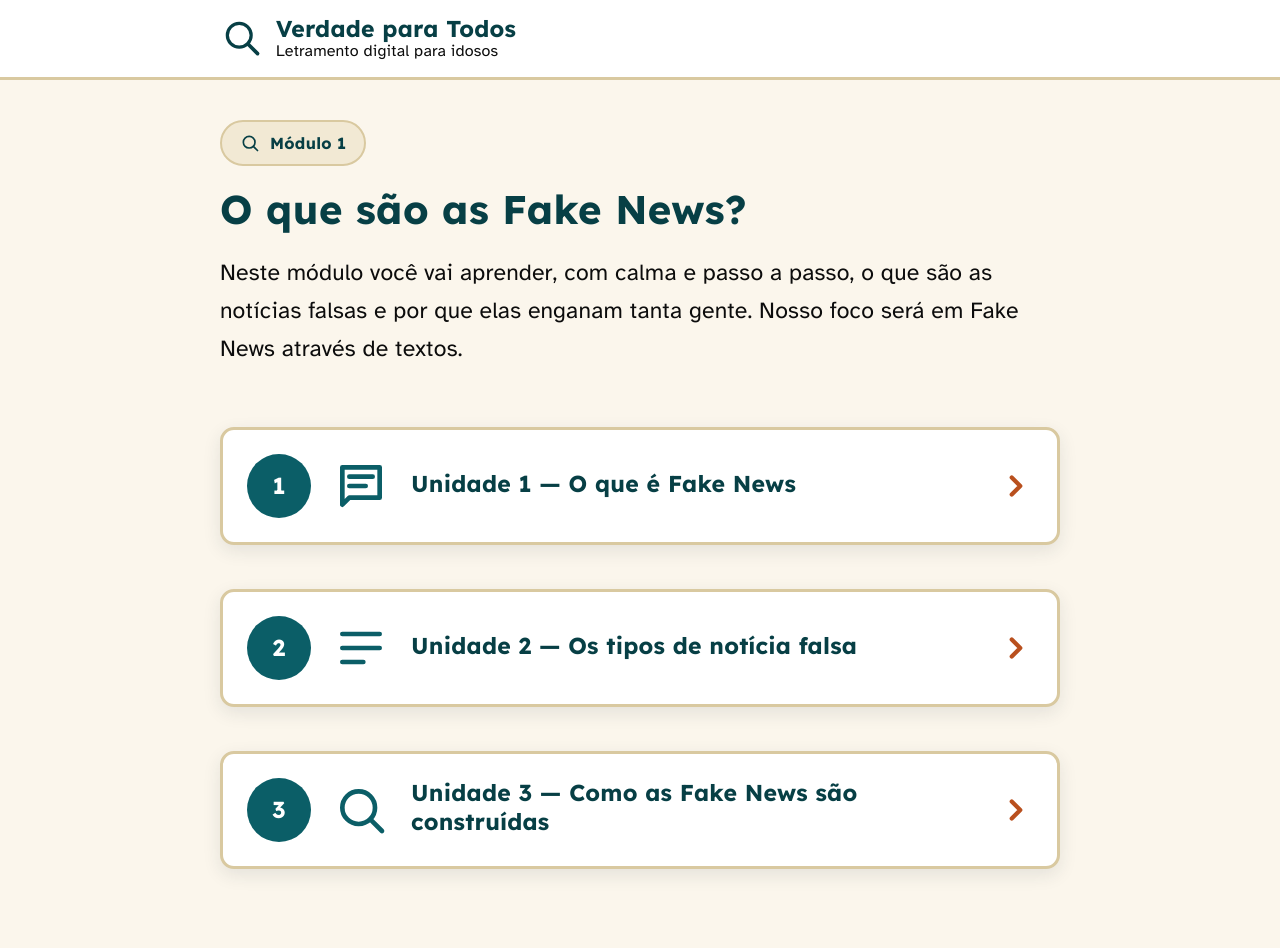
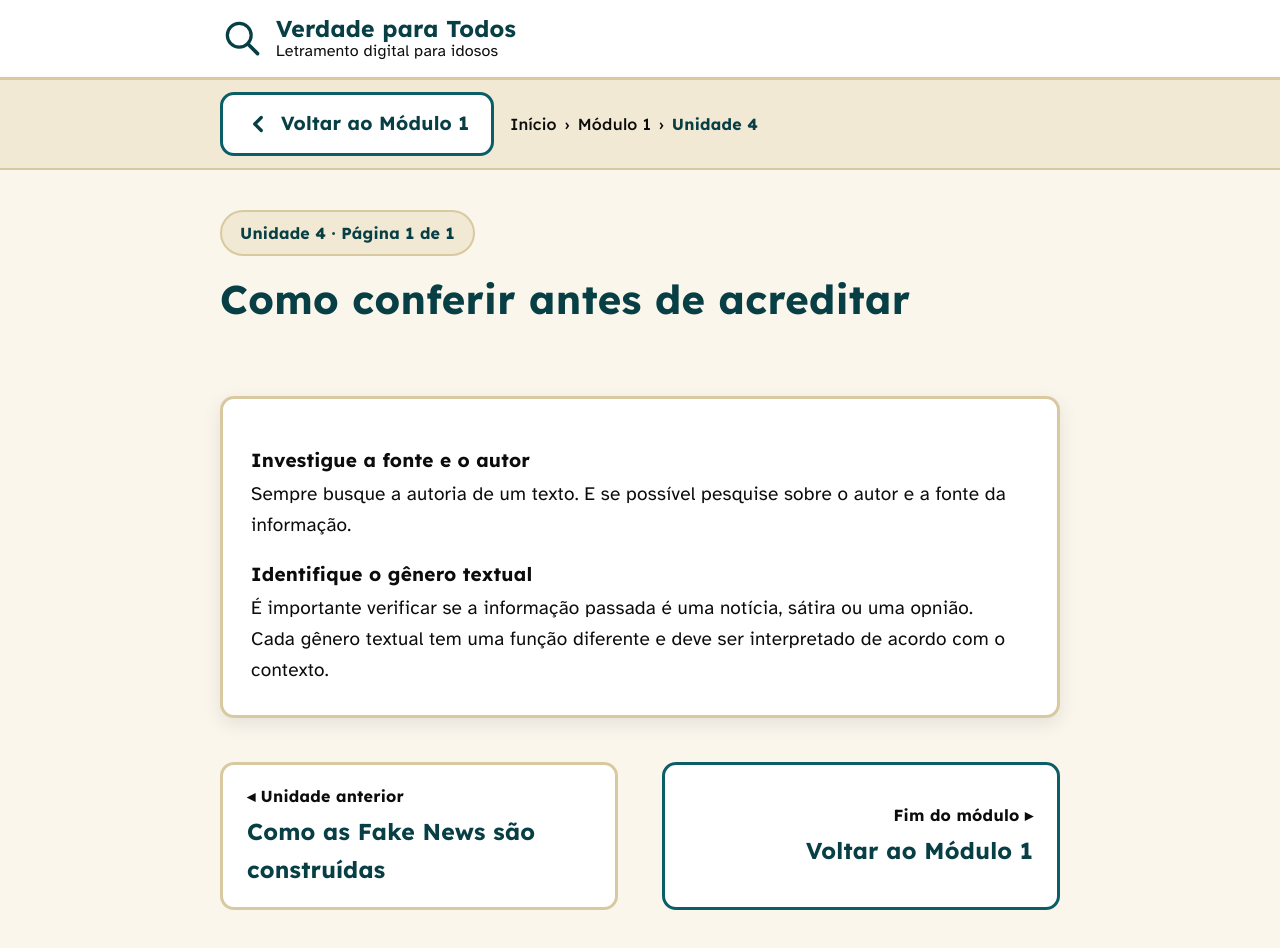
Before and after one commit to leonardo-vargas-de-paula/verdade-para-todos, a React (Vite) app: page /unidade/4 in a window 1280 px wide. Shown: the top 948 px of the page. Built offline with nearby package versions, Linux system fonts and the light colour scheme.

Commit message:
chore: remove icones do modulo 1 & transforma a ultima pagina da unidade 3 na unidade 4

```diff
--- a/src/App.jsx
+++ b/src/App.jsx
@@ -1,5 +1,5 @@
 import { useEffect } from "react";
-import { BrowserRouter, Routes, Route, useLocation } from "react-router-dom";
+import { BrowserRouter, Routes, Route, Navigate, useLocation } from "react-router-dom";
 import { FontSizeProvider } from "./contexts/FontSizeContext";
 import { playClickSound, isMobileViewport } from "./utils/buttonSound";
 import ModuleHome from "./pages/ModuleHome";
@@ -7,7 +7,7 @@ import Unidade1 from "./pages/Unidade1";
 import Unidade2 from "./pages/Unidade2";
 import Unidade3Pagina1 from "./pages/Unidade3Pagina1";
 import Unidade3Pagina2 from "./pages/Unidade3Pagina2";
-import Unidade3Pagina3 from "./pages/Unidade3Pagina3";
+import Unidade4 from "./pages/Unidade4";
 
 /* Ao mudar de página, volta ao topo — como acontecia com a troca
    de arquivos HTML no protótipo. */
@@ -51,7 +51,11 @@ function App() {
           <Route path="/unidade/2" element={<Unidade2 />} />
           <Route path="/unidade/3" element={<Unidade3Pagina1 />} />
           <Route path="/unidade/3/2" element={<Unidade3Pagina2 />} />
-          <Route path="/unidade/3/3" element={<Unidade3Pagina3 />} />
+          <Route path="/unidade/4" element={<Unidade4 />} />
+          <Route
+            path="/unidade/3/3"
+            element={<Navigate to="/unidade/4" replace />}
+          />
           <Route path="*" element={<ModuleHome />} />
         </Routes>
       </BrowserRouter>
--- a/src/components/UnitCard/index.jsx
+++ b/src/components/UnitCard/index.jsx
@@ -3,15 +3,12 @@ import { ChevronRightIcon } from "../icons";
 import "./styles.css";
 
 /* Cartão de unidade da página inicial do módulo — lista vertical simples. */
-function UnitCard({ number, icon, title, to }) {
+function UnitCard({ number, title, to }) {
   return (
     <li>
       <Link className="unit-card" to={to}>
         <span className="unit-number" aria-hidden="true">
           {number}
-        </span>
-        <span className="unit-icon" aria-hidden="true">
-          {icon}
         </span>
         <span className="unit-text">
           <h2>{title}</h2>
--- a/src/components/UnitCard/styles.css
+++ b/src/components/UnitCard/styles.css
@@ -42,19 +42,6 @@
   font-weight: 700;
   font-size: var(--fs-lg);
 }
-.unit-card .unit-icon {
-  flex-shrink: 0;
-  width: 56px;
-  height: 56px;
-  color: var(--color-primary);
-  display: flex;
-  align-items: center;
-  justify-content: center;
-}
-.unit-card .unit-icon svg {
-  width: 56px;
-  height: 56px;
-}
 .unit-card .unit-text h2 {
   font-size: var(--fs-lg);
   margin-bottom: 4px;
--- a/src/pages/ModuleHome/index.jsx
+++ b/src/pages/ModuleHome/index.jsx
@@ -1,7 +1,7 @@
 import Layout from "../../components/Layout";
 import Hero from "../../components/Hero";
 import UnitCard from "../../components/UnitCard";
-import { ChatIcon, ListIcon, SearchIcon } from "../../components/icons";
+import { SearchIcon } from "../../components/icons";
 import useDocumentTitle from "../../utils/useDocumentTitle";
 
 function ModuleHome() {
@@ -29,21 +29,23 @@ function ModuleHome() {
       <ul className="unit-list">
         <UnitCard
           number="1"
-          icon={<ChatIcon />}
           title="Unidade 1 — O que é Fake News"
           to="/unidade/1"
         />
         <UnitCard
           number="2"
-          icon={<ListIcon />}
           title="Unidade 2 — Os tipos de notícia falsa"
           to="/unidade/2"
         />
         <UnitCard
           number="3"
-          icon={<SearchIcon />}
           title="Unidade 3 — Como as Fake News são construídas"
           to="/unidade/3"
+        />
+        <UnitCard
+          number="4"
+          title="Unidade 4 — Como conferir antes de acreditar"
+          to="/unidade/4"
         />
       </ul>
     </Layout>
--- a/src/pages/Unidade1/index.jsx
+++ b/src/pages/Unidade1/index.jsx
@@ -19,7 +19,7 @@ function Unidade1() {
         />
       }
     >
-      <Hero kicker="Unidade 1 de 3" title="O que é Fake News?" />
+      <Hero kicker="Unidade 1 · Página 1 de 1" title="O que é Fake News?" />
 
       <SectionCard title="Definição">
         <p>
--- a/src/pages/Unidade2/index.jsx
+++ b/src/pages/Unidade2/index.jsx
@@ -20,7 +20,10 @@ function Unidade2() {
         />
       }
     >
-      <Hero kicker="Unidade 2 de 3" title="Os tipos de notícia falsa" />
+      <Hero
+        kicker="Unidade 2 · Página 1 de 1"
+        title="Os tipos de notícia falsa"
+      />
 
       <SectionCard title="Nem toda informação errada é igual">
         <p>É útil conhecer as formas mais comuns que uma notícia falsa pode assumir:</p>
--- a/src/pages/Unidade3Pagina1/index.jsx
+++ b/src/pages/Unidade3Pagina1/index.jsx
@@ -20,7 +20,7 @@ function Unidade3Pagina1() {
       }
     >
       <Hero
-        kicker="Unidade 3 · Página 1 de 3"
+        kicker="Unidade 3 · Página 1 de 2"
         title="Como as Fake News são construídas"
       />
 
--- a/src/pages/Unidade3Pagina2/index.jsx
+++ b/src/pages/Unidade3Pagina2/index.jsx
@@ -22,7 +22,7 @@ function Unidade3Pagina2() {
       }
     >
       <Hero
-        kicker="Unidade 3 · Página 2 de 3"
+        kicker="Unidade 3 · Página 2 de 2"
         title="Como as Fake News são construídas (parte 2)"
       />
 
@@ -48,8 +48,8 @@ function Unidade3Pagina2() {
           title: "Como as Fake News são construídas",
         }}
         next={{
-          to: "/unidade/3/3",
-          label: "Próxima página ▸",
+          to: "/unidade/4",
+          label: "Próxima unidade ▸",
           title: "Como conferir antes de acreditar",
         }}
       />
--- a/src/pages/Unidade3Pagina3/index.jsx
+++ b/src/pages/Unidade4/index.jsx
@@ -6,10 +6,8 @@ import IconList from "../../components/IconList";
 import UnitNav from "../../components/UnitNav";
 import useDocumentTitle from "../../utils/useDocumentTitle";
 
-function Unidade3Pagina3() {
-  useDocumentTitle(
-    "Unidade 3 · Página 3 — Como conferir antes de acreditar"
-  );
+function Unidade4() {
+  useDocumentTitle("Unidade 4 — Como conferir antes de acreditar");
 
   return (
     <Layout
@@ -17,12 +15,12 @@ function Unidade3Pagina3() {
         <BackBar
           backTo="/"
           backLabel="Voltar ao Módulo 1"
-          trail={["Início", "Módulo 1", "Unidade 3", "Página 3"]}
+          trail={["Início", "Módulo 1", "Unidade 4"]}
         />
       }
     >
       <Hero
-        kicker="Unidade 3 · Página 3 de 3"
+        kicker="Unidade 4 · Página 1 de 1"
         title="Como conferir antes de acreditar"
       />
 
@@ -44,7 +42,7 @@ function Unidade3Pagina3() {
       <UnitNav
         prev={{
           to: "/unidade/3/2",
-          label: "◂ Página anterior",
+          label: "◂ Unidade anterior",
           title: "Como as Fake News são construídas",
         }}
         next={{
@@ -57,4 +55,4 @@ function Unidade3Pagina3() {
   );
 }
 
-export default Unidade3Pagina3;
+export default Unidade4;
```
